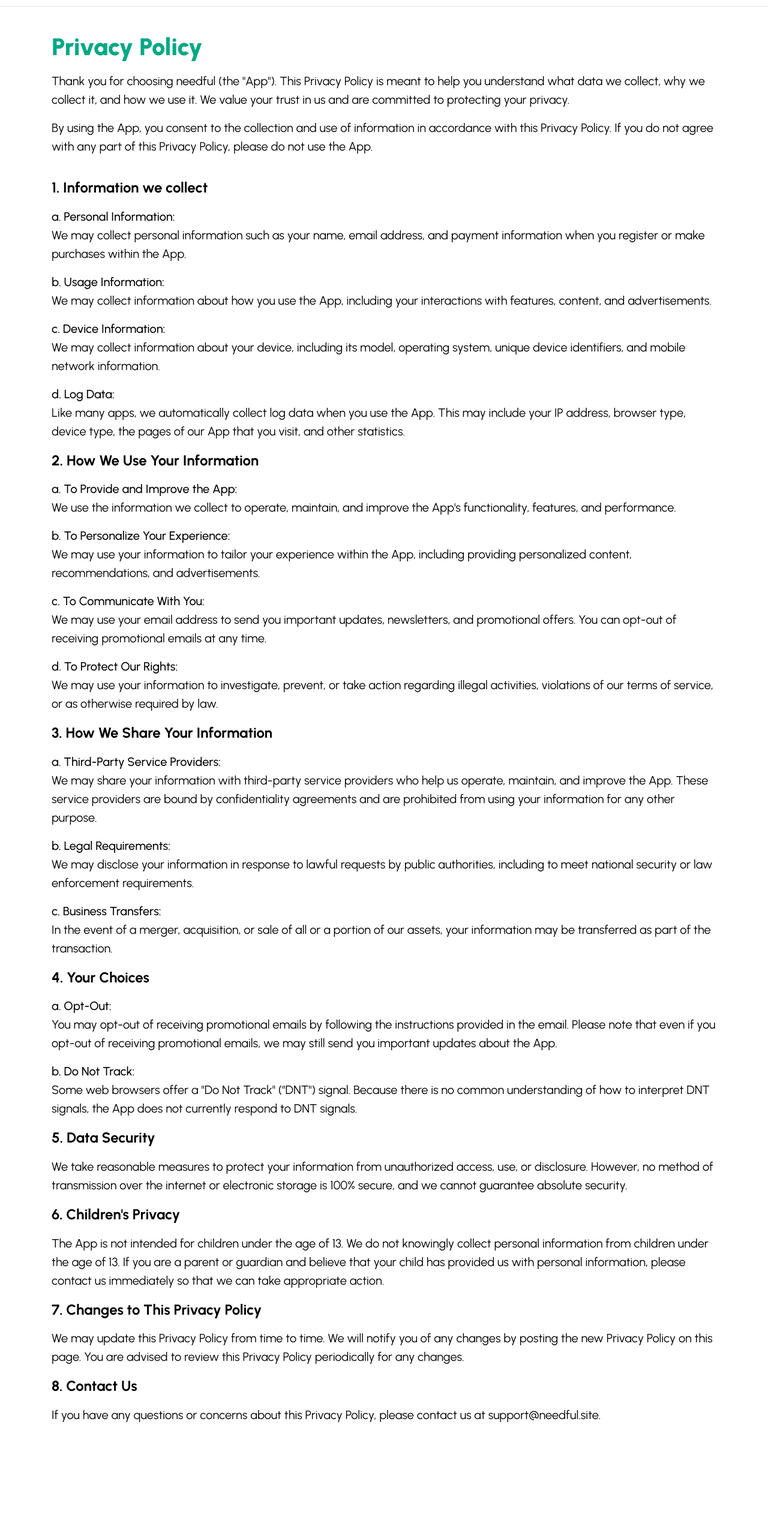
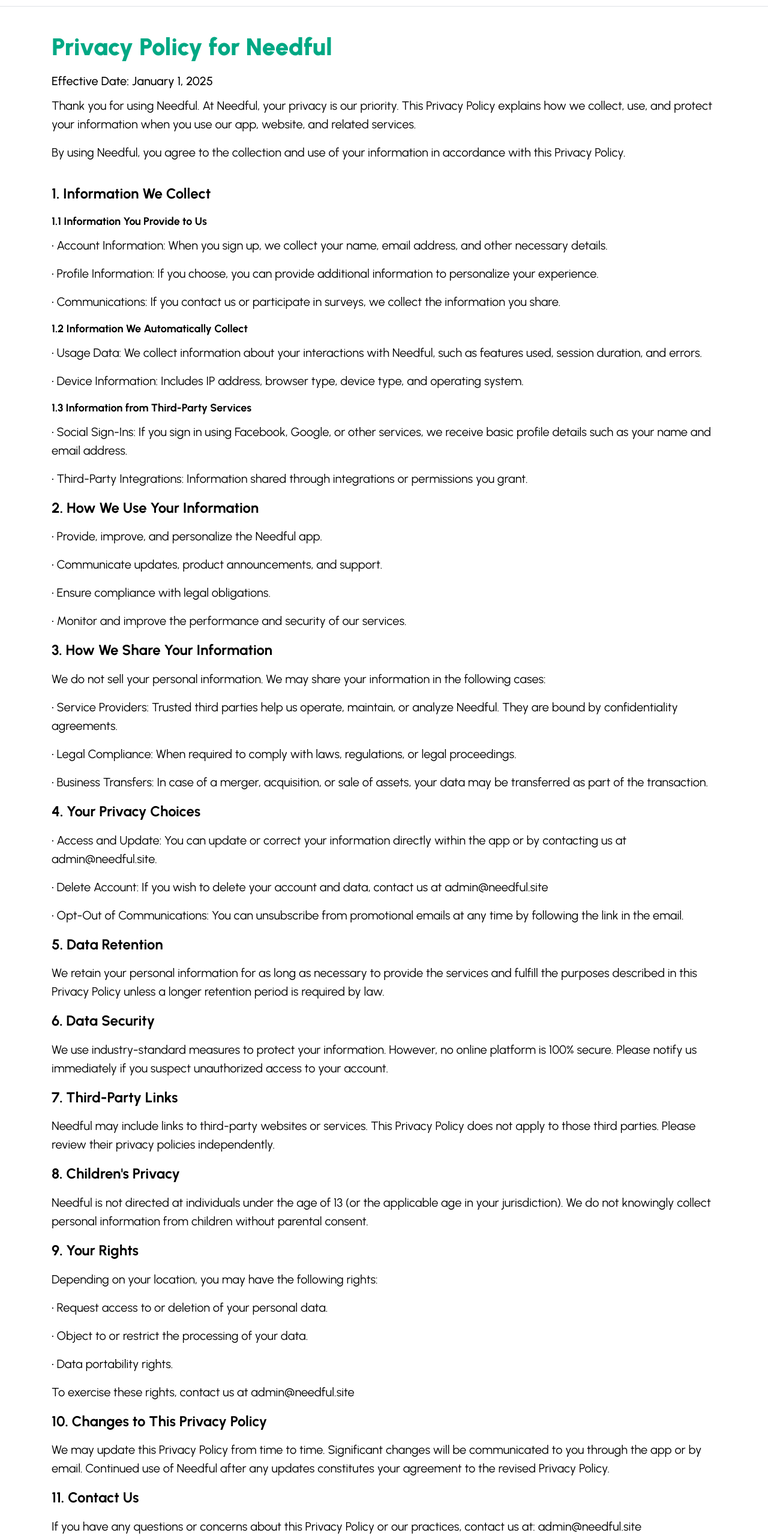
Before and after one commit to ashleighliu/needful_site_v2, a React (Vite) app: page /privacy in a window 1280 px wide. Shown: the part 80-2646 px from the top of the page at 60% size. Before the commit the page ends 2487 px from the top, so only its background shows below. Built offline with nearby package versions, Linux system fonts and the light colour scheme; no server answers.

Commit message:
Update PrivacyPolicy.tsx

```diff
--- a/src/components/PrivacyPolicy/PrivacyPolicy.tsx
+++ b/src/components/PrivacyPolicy/PrivacyPolicy.tsx
@@ -4,9 +4,8 @@
 export function PrivacyPolicy() {
   return (
     <Container size="lg" py="xl" mt={100}>
-      {/* Terms & Conditions Section */}
       <Stack>
-        {/* Privacy Policy Section */}
+        {/* Header Section */}
         <Box>
           <Title
             order={1}
@@ -16,216 +15,241 @@
               color: "#00A884",
             }}
           >
-            Privacy Policy
+            Privacy Policy for Needful
           </Title>
 
+          <Text fw={500} mb="xs">
+            Effective Date: January 1, 2025
+          </Text>
+
           <Text mb="md">
-            Thank you for choosing needful (the "App"). This Privacy Policy is
-            meant to help you understand what data we collect, why we collect
-            it, and how we use it. We value your trust in us and are committed
-            to protecting your privacy.
+            Thank you for using Needful. At Needful, your privacy is our
+            priority. This Privacy Policy explains how we collect, use, and
+            protect your information when you use our app, website, and related
+            services.
           </Text>
 
           <Text mb="lg">
-            By using the App, you consent to the collection and use of
-            information in accordance with this Privacy Policy. If you do not
-            agree with any part of this Privacy Policy, please do not use the
-            App.
+            By using Needful, you agree to the collection and use of your
+            information in accordance with this Privacy Policy.
           </Text>
         </Box>
+
+        {/* Information We Collect */}
         <Box>
           <Title order={2} size="h3" mb="md">
-            1. Information we collect
+            1. Information We Collect
           </Title>
 
           <Stack>
             <Box>
-              <Text fw={500}>a. Personal Information:</Text>
+              <Title order={3} size="h4" mb="sm">
+                1.1 Information You Provide to Us
+              </Title>
+              <Stack>
                 <Text>
-                We may collect personal information such as your name, email
-                address, and payment information when you register or make
-                purchases within the App.
+                  • Account Information: When you sign up, we collect your name,
+                  email address, and other necessary details.
                 </Text>
+                <Text>
+                  • Profile Information: If you choose, you can provide
+                  additional information to personalize your experience.
+                </Text>
+                <Text>
+                  • Communications: If you contact us or participate in surveys,
+                  we collect the information you share.
+                </Text>
+              </Stack>
             </Box>
 
             <Box>
-              <Text fw={500}>b. Usage Information:</Text>
+              <Title order={3} size="h4" mb="sm">
+                1.2 Information We Automatically Collect
+              </Title>
+              <Stack>
                 <Text>
-                We may collect information about how you use the App, including
-                your interactions with features, content, and advertisements.
+                  • Usage Data: We collect information about your interactions
+                  with Needful, such as features used, session duration, and
+                  errors.
                 </Text>
+                <Text>
+                  • Device Information: Includes IP address, browser type,
+                  device type, and operating system.
+                </Text>
+              </Stack>
             </Box>
 
             <Box>
-              <Text fw={500}>c. Device Information:</Text>
+              <Title order={3} size="h4" mb="sm">
+                1.3 Information from Third-Party Services
+              </Title>
+              <Stack>
                 <Text>
-                We may collect information about your device, including its
-                model, operating system, unique device identifiers, and mobile
-                network information.
+                  • Social Sign-Ins: If you sign in using Facebook, Google, or
+                  other services, we receive basic profile details such as your
+                  name and email address.
                 </Text>
-            </Box>
-
-            <Box>
-              <Text fw={500}>d. Log Data:</Text>
                 <Text>
-                Like many apps, we automatically collect log data when you use
-                the App. This may include your IP address, browser type, device
-                type, the pages of our App that you visit, and other statistics.
+                  • Third-Party Integrations: Information shared through
+                  integrations or permissions you grant.
                 </Text>
+              </Stack>
             </Box>
           </Stack>
         </Box>
+
+        {/* How We Use Your Information */}
         <Box>
           <Title order={2} size="h3" mb="md">
             2. How We Use Your Information
           </Title>
-
           <Stack>
-            <Box>
-              <Text fw={500}>a. To Provide and Improve the App:</Text>
+            <Text>• Provide, improve, and personalize the Needful app.</Text>
             <Text>
-                We use the information we collect to operate, maintain, and
-                improve the App's functionality, features, and performance.
+              • Communicate updates, product announcements, and support.
             </Text>
+            <Text>• Ensure compliance with legal obligations.</Text>
+            <Text>
+              • Monitor and improve the performance and security of our
+              services.
+            </Text>
+          </Stack>
         </Box>
 
-            <Box>
-              <Text fw={500}>b. To Personalize Your Experience:</Text>
-              <Text>
-                We may use your information to tailor your experience within the
-                App, including providing personalized content, recommendations,
-                and advertisements.
-              </Text>
-            </Box>
-
-            <Box>
-              <Text fw={500}>c. To Communicate With You:</Text>
-              <Text>
-                We may use your email address to send you important updates,
-                newsletters, and promotional offers. You can opt-out of
-                receiving promotional emails at any time.
-              </Text>
-            </Box>
-
-            <Box>
-              <Text fw={500}>d. To Protect Our Rights:</Text>
-              <Text>
-                We may use your information to investigate, prevent, or take
-                action regarding illegal activities, violations of our terms of
-                service, or as otherwise required by law.
-              </Text>
-            </Box>
-          </Stack>
-        </Box>
+        {/* How We Share Your Information */}
         <Box>
           <Title order={2} size="h3" mb="md">
             3. How We Share Your Information
           </Title>
+          <Text mb="md">
+            We do not sell your personal information. We may share your
+            information in the following cases:
+          </Text>
+          <Stack>
+            <Text>
+              • Service Providers: Trusted third parties help us operate,
+              maintain, or analyze Needful. They are bound by confidentiality
+              agreements.
+            </Text>
+            <Text>
+              • Legal Compliance: When required to comply with laws,
+              regulations, or legal proceedings.
+            </Text>
+            <Text>
+              • Business Transfers: In case of a merger, acquisition, or sale of
+              assets, your data may be transferred as part of the transaction.
+            </Text>
+          </Stack>
+        </Box>
 
+        {/* Your Privacy Choices */}
+        <Box>
+          <Title order={2} size="h3" mb="md">
+            4. Your Privacy Choices
+          </Title>
           <Stack>
+            <Text>
+              • Access and Update: You can update or correct your information
+              directly within the app or by contacting us at admin@needful.site.
+            </Text>
+            <Text>
+              • Delete Account: If you wish to delete your account and data,
+              contact us at admin@needful.site
+            </Text>
+            <Text>
+              • Opt-Out of Communications: You can unsubscribe from promotional
+              emails at any time by following the link in the email.
+            </Text>
+          </Stack>
+        </Box>
+
+        {/* Data Retention */}
         <Box>
-              <Text fw={500}>a. Third-Party Service Providers:</Text>
+          <Title order={2} size="h3" mb="md">
+            5. Data Retention
+          </Title>
           <Text>
-                We may share your information with third-party service providers
-                who help us operate, maintain, and improve the App. These
-                service providers are bound by confidentiality agreements and
-                are prohibited from using your information for any other
-                purpose.
+            We retain your personal information for as long as necessary to
+            provide the services and fulfill the purposes described in this
+            Privacy Policy unless a longer retention period is required by law.
           </Text>
         </Box>
 
+        {/* Data Security */}
         <Box>
-              <Text fw={500}>b. Legal Requirements:</Text>
+          <Title order={2} size="h3" mb="md">
+            6. Data Security
+          </Title>
           <Text>
-                We may disclose your information in response to lawful requests
-                by public authorities, including to meet national security or
-                law enforcement requirements.
+            We use industry-standard measures to protect your information.
+            However, no online platform is 100% secure. Please notify us
+            immediately if you suspect unauthorized access to your account.
           </Text>
         </Box>
 
-            <Box>
-              <Text fw={500}>c. Business Transfers:</Text>
-              <Text>
-                In the event of a merger, acquisition, or sale of all or a
-                portion of our assets, your information may be transferred as
-                part of the transaction.
-              </Text>
-            </Box>
-          </Stack>
-        </Box>
+        {/* Third-Party Links */}
         <Box>
           <Title order={2} size="h3" mb="md">
-            4. Your Choices
-          </Title>
-
-          <Stack>
-            <Box>
-              <Text fw={500}>a. Opt-Out:</Text>
-              <Text>
-                You may opt-out of receiving promotional emails by following the
-                instructions provided in the email. Please note that even if you
-                opt-out of receiving promotional emails, we may still send you
-                important updates about the App.
-              </Text>
-            </Box>
-
-            <Box>
-              <Text fw={500}>b. Do Not Track:</Text>
-              <Text>
-                Some web browsers offer a "Do Not Track" ("DNT") signal. Because
-                there is no common understanding of how to interpret DNT
-                signals, the App does not currently respond to DNT signals.
-              </Text>
-            </Box>
-          </Stack>
-        </Box>
-        <Box>
-          <Title order={2} size="h3" mb="md">
-            5. Data Security
+            7. Third-Party Links
           </Title>
           <Text>
-            We take reasonable measures to protect your information from
-            unauthorized access, use, or disclosure. However, no method of
-            transmission over the internet or electronic storage is 100% secure,
-            and we cannot guarantee absolute security.
+            Needful may include links to third-party websites or services. This
+            Privacy Policy does not apply to those third parties. Please review
+            their privacy policies independently.
           </Text>
         </Box>
 
         {/* Children's Privacy */}
         <Box>
           <Title order={2} size="h3" mb="md">
-            6. Children's Privacy
+            8. Children's Privacy
           </Title>
           <Text>
-            The App is not intended for children under the age of 13. We do not
-            knowingly collect personal information from children under the age
-            of 13. If you are a parent or guardian and believe that your child
-            has provided us with personal information, please contact us
-            immediately so that we can take appropriate action.
+            Needful is not directed at individuals under the age of 13 (or the
+            applicable age in your jurisdiction). We do not knowingly collect
+            personal information from children without parental consent.
           </Text>
         </Box>
 
-        {/* Changes to Privacy Policy */}
+        {/* Your Rights */}
         <Box>
           <Title order={2} size="h3" mb="md">
-            7. Changes to This Privacy Policy
+            9. Your Rights
           </Title>
-          <Text>
-            We may update this Privacy Policy from time to time. We will notify
-            you of any changes by posting the new Privacy Policy on this page.
-            You are advised to review this Privacy Policy periodically for any
-            changes.
+          <Text mb="md">
+            Depending on your location, you may have the following rights:
+          </Text>
+          <Stack>
+            <Text>• Request access to or deletion of your personal data.</Text>
+            <Text>• Object to or restrict the processing of your data.</Text>
+            <Text>• Data portability rights.</Text>
+          </Stack>
+          <Text mt="md">
+            To exercise these rights, contact us at admin@needful.site
           </Text>
         </Box>
 
-        {/* Contact Information */}
+        {/* Changes to This Privacy Policy */}
         <Box>
           <Title order={2} size="h3" mb="md">
-            8. Contact Us
+            10. Changes to This Privacy Policy
           </Title>
           <Text>
-            If you have any questions or concerns about this Privacy Policy,
-            please contact us at support@needful.site.
+            We may update this Privacy Policy from time to time. Significant
+            changes will be communicated to you through the app or by email.
+            Continued use of Needful after any updates constitutes your
+            agreement to the revised Privacy Policy.
+          </Text>
+        </Box>
+
+        {/* Contact Us */}
+        <Box>
+          <Title order={2} size="h3" mb="md">
+            11. Contact Us
+          </Title>
+          <Text>
+            If you have any questions or concerns about this Privacy Policy or
+            our practices, contact us at: admin@needful.site
           </Text>
         </Box>
       </Stack>
```
Lines whose indentation alone changed are shown as unchanged.
